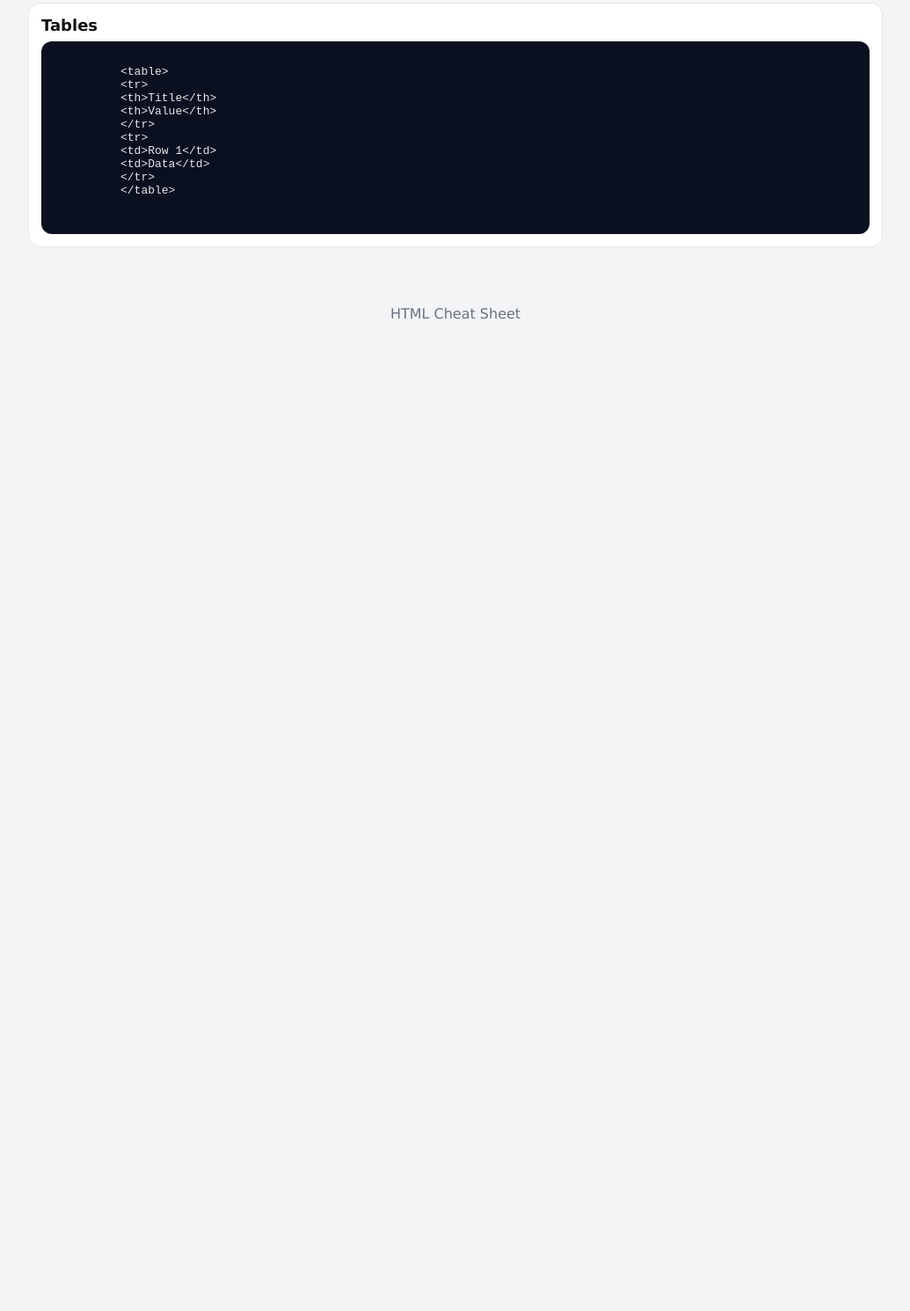
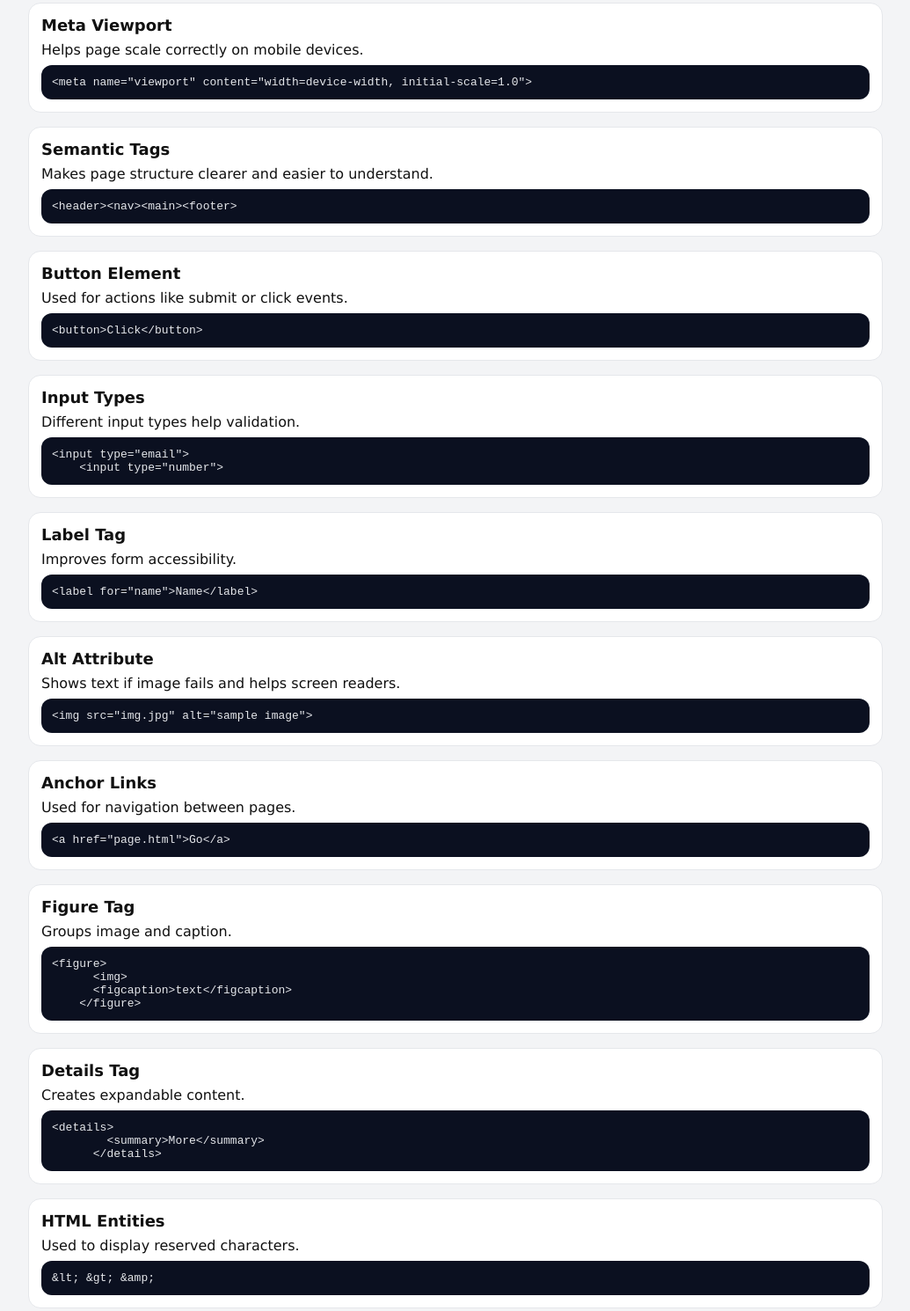
Before and after one commit to aden2005-ca/webProject, a plain HTML site: page html-cheatsheet.html in a window 1280 px wide. Shown: the part 1105-2595 px from the top of the page at 88% size, without its empty margins (122-1157 px from the left). Before the commit the page ends 1487 px from the top, so only its background shows below. Drawn offline with Linux system fonts and the light colour scheme.

Commit message:
Expand HTML Cheat Sheet with additional sections
Added new sections for Meta Viewport, Semantic Tags, Button Element, Input Types, Label Tag, Alt Attribute, Anchor Links, Figure Tag, Details Tag, and HTML Entities.

```diff
--- a/html-cheatsheet.html
+++ b/html-cheatsheet.html
@@ -88,6 +88,73 @@
     </section>
 
     <section class="card">
+      <h2>Meta Viewport</h2>
+      <p class="note">Helps page scale correctly on mobile devices.</p>
+      <pre class="code"><code>&lt;meta name="viewport" content="width=device-width, initial-scale=1.0"&gt;</code></pre>
+    </section>
+
+    <section class="card">
+      <h2>Semantic Tags</h2>
+      <p class="note">Makes page structure clearer and easier to understand.</p>
+      <pre class="code"><code>&lt;header&gt;&lt;nav&gt;&lt;main&gt;&lt;footer&gt;</code></pre>
+    </section>
+
+    <section class="card">
+      <h2>Button Element</h2>
+      <p class="note">Used for actions like submit or click events.</p>
+      <pre class="code"><code>&lt;button&gt;Click&lt;/button&gt;</code></pre>
+    </section>
+
+    <section class="card">
+      <h2>Input Types</h2>
+      <p class="note">Different input types help validation.</p>
+      <pre class="code"><code>&lt;input type="email"&gt;
+    &lt;input type="number"&gt;</code></pre>
+    </section>
+
+    <section class="card">
+      <h2>Label Tag</h2>
+      <p class="note">Improves form accessibility.</p>
+      <pre class="code"><code>&lt;label for="name"&gt;Name&lt;/label&gt;</code></pre>
+    </section>
+
+    <section class="card">
+      <h2>Alt Attribute</h2>
+      <p class="note">Shows text if image fails and helps screen readers.</p>
+      <pre class="code"><code>&lt;img src="img.jpg" alt="sample image"&gt;</code></pre>
+    </section>
+
+    <section class="card">
+      <h2>Anchor Links</h2>
+      <p class="note">Used for navigation between pages.</p>
+      <pre class="code"><code>&lt;a href="page.html"&gt;Go&lt;/a&gt;</code></pre>
+    </section>
+
+    <section class="card">
+      <h2>Figure Tag</h2>
+      <p class="note">Groups image and caption.</p>
+      <pre class="code"><code>&lt;figure&gt;
+      &lt;img&gt;
+      &lt;figcaption&gt;text&lt;/figcaption&gt;
+    &lt;/figure&gt;</code></pre>
+    </section>
+
+    <section class="card">
+      <h2>Details Tag</h2>
+      <p class="note">Creates expandable content.</p>
+      <pre class="code"><code>&lt;details&gt;
+        &lt;summary&gt;More&lt;/summary&gt;
+      &lt;/details&gt;</code></pre>
+    </section>
+
+    <section class="card">
+      <h2>HTML Entities</h2>
+      <p class="note">Used to display reserved characters.</p>
+      <pre class="code"><code>&amp;lt; &amp;gt; &amp;amp;</code></pre>
+    </section>
+
+
+    <section class="card">
       <h2>Tables</h2>
       <pre class="code">
         <code>
```
